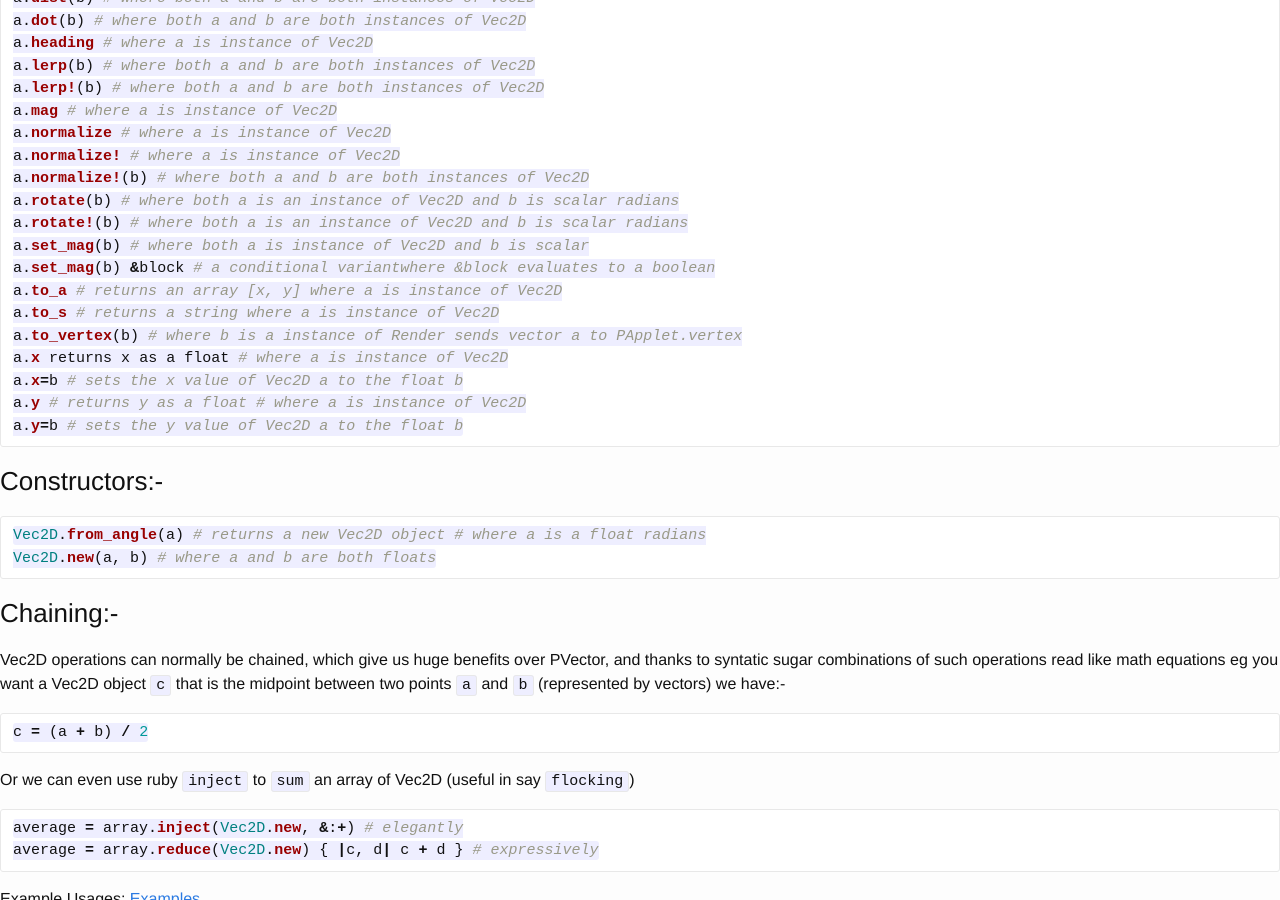
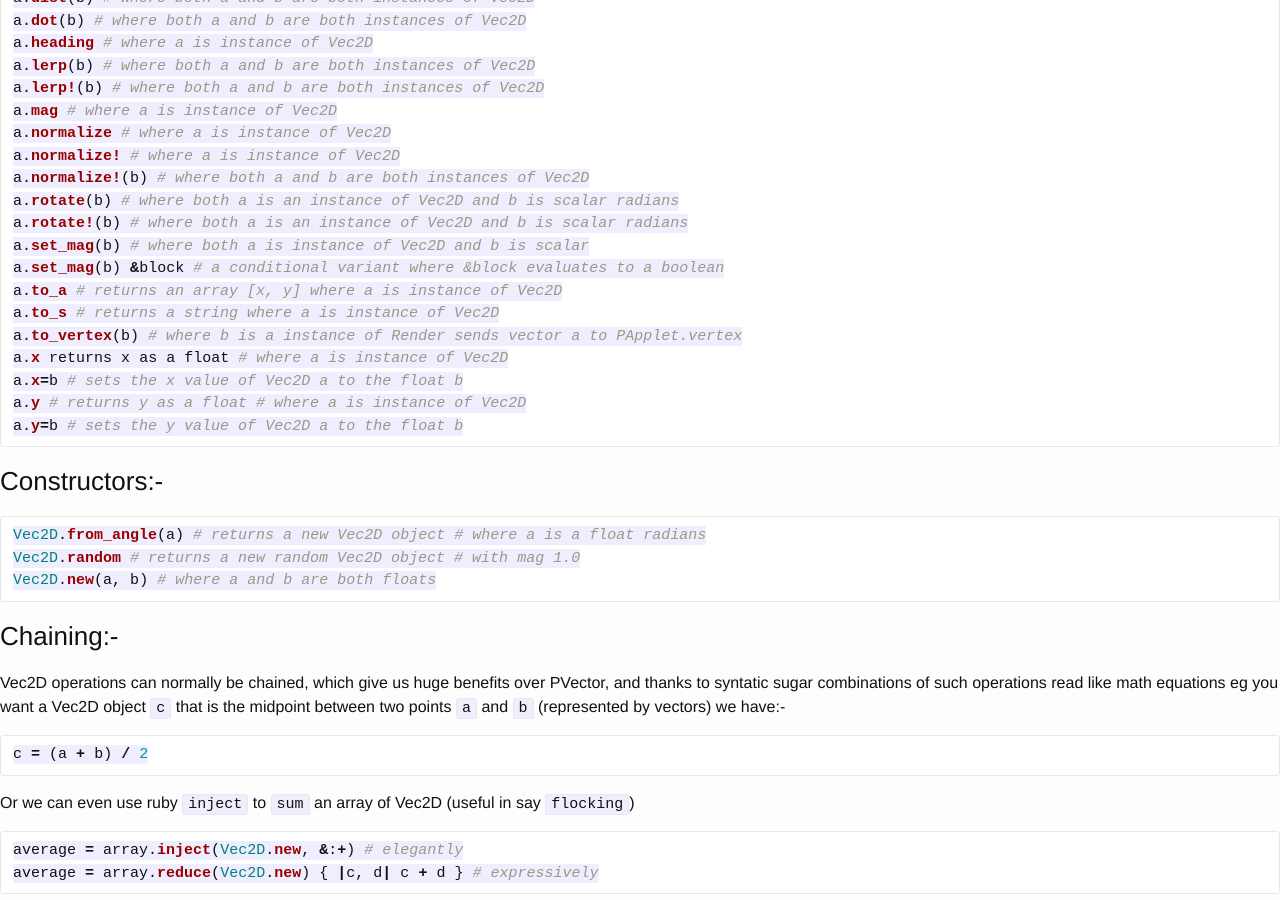
Before and after one commit to ruby-processing/JRubyArt, a Jekyll site: the page built from _classes/vec2d.md, in a window 1280 px wide and 900 px high, scrolled down 540 px. Built offline with Jekyll 4.4.1, drawn with Linux system fonts in a browser that asks for light colours.

Commit message:
document random contstructor

````diff
--- a/_classes/vec2d.md
+++ b/_classes/vec2d.md
@@ -28,7 +28,7 @@ a.normalize!(b) # where both a and b are both instances of Vec2D
 a.rotate(b) # where both a is an instance of Vec2D and b is scalar radians
 a.rotate!(b) # where both a is an instance of Vec2D and b is scalar radians
 a.set_mag(b) # where both a is instance of Vec2D and b is scalar
-a.set_mag(b) &block # a conditional variantwhere &block evaluates to a boolean
+a.set_mag(b) &block # a conditional variant where &block evaluates to a boolean
 a.to_a # returns an array [x, y] where a is instance of Vec2D
 a.to_s # returns a string where a is instance of Vec2D
 a.to_vertex(b) # where b is a instance of Render sends vector a to PApplet.vertex
@@ -42,6 +42,7 @@ a.y=b # sets the y value of Vec2D a to the float b
 
 ```ruby
 Vec2D.from_angle(a) # returns a new Vec2D object # where a is a float radians
+Vec2D.random # returns a new random Vec2D object # with mag 1.0
 Vec2D.new(a, b) # where a and b are both floats
 ```
 
````
Also changed, not shown: _classes/vec3d.md (+1 -0 lines).
